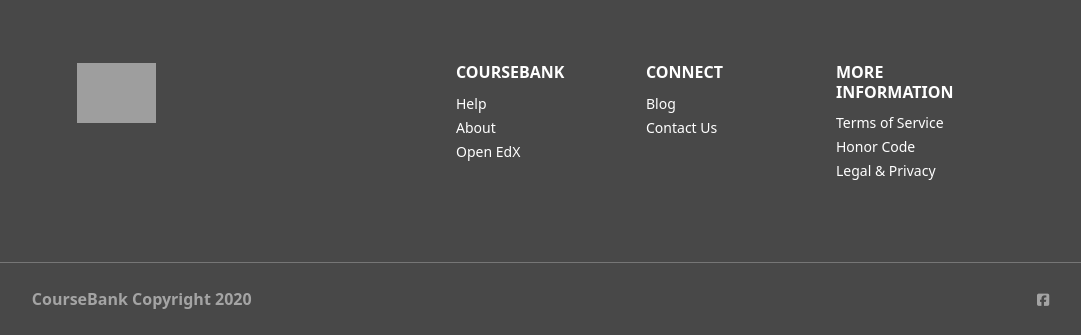
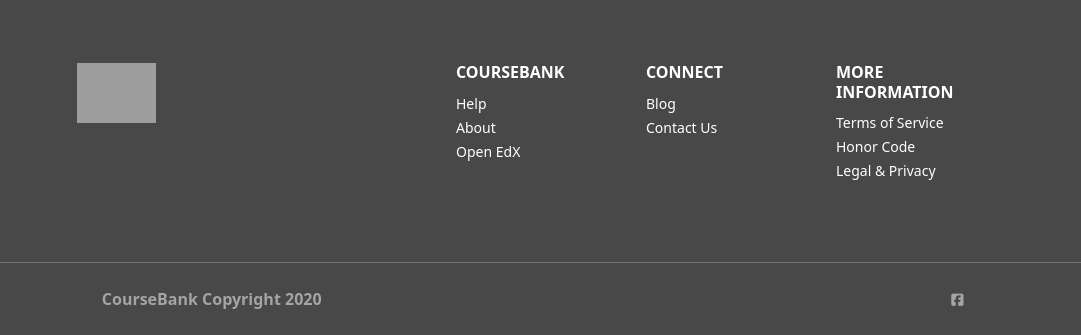
Before and after one commit to JamesMacklean/Coursebank-Partners, a Django app: template partners/templates/partner.html in a window 1280 px wide. Shown: the part 912-1247 px from the top of the page, without its empty margins (101-1182 px from the left). Run offline with Django 3.2, Linux system fonts and the light colour scheme; the template is opened without the code that fills it, so the values that code supplies are empty; some libraries are stand-ins or nearby versions; grey boxes are pictures that could not be loaded.

Commit message:
final touches on footer html

```diff
--- a/partners/templates/footer_partners.html
+++ b/partners/templates/footer_partners.html
@@ -45,11 +45,20 @@
                 </ul>
             </div>
         </div>
-    <hr class="footer-hr">
+    <hr>
+     <div class="footer-copyright pt-2 pb-4">
+
+        <div class="footer-text row">
+        <div class="copyright col-sm-12 col-md-6">
+          <strong> CourseBank Copyright 2020 </strong>
+        </div>
+        <div class="fb-icon col-sm-12 col-md-6">
+          <a href="https://www.facebook.com/coursebank.ph/"><i class="fab fa-facebook-square"></i></a>
+        </div>
+        </div>
+
+      </div>
+
     </div>
-    <div class="container footer-copyright pt-2 pb-4">
-        <div class="footer-text col-12">
-            <strong> CourseBank Copyright 2020 </strong> <a href="https://www.facebook.com/coursebank.ph/"><i class="fab fa-facebook-square"></i></a>
-        </div>
-    </div>
+
 </footer>
```
